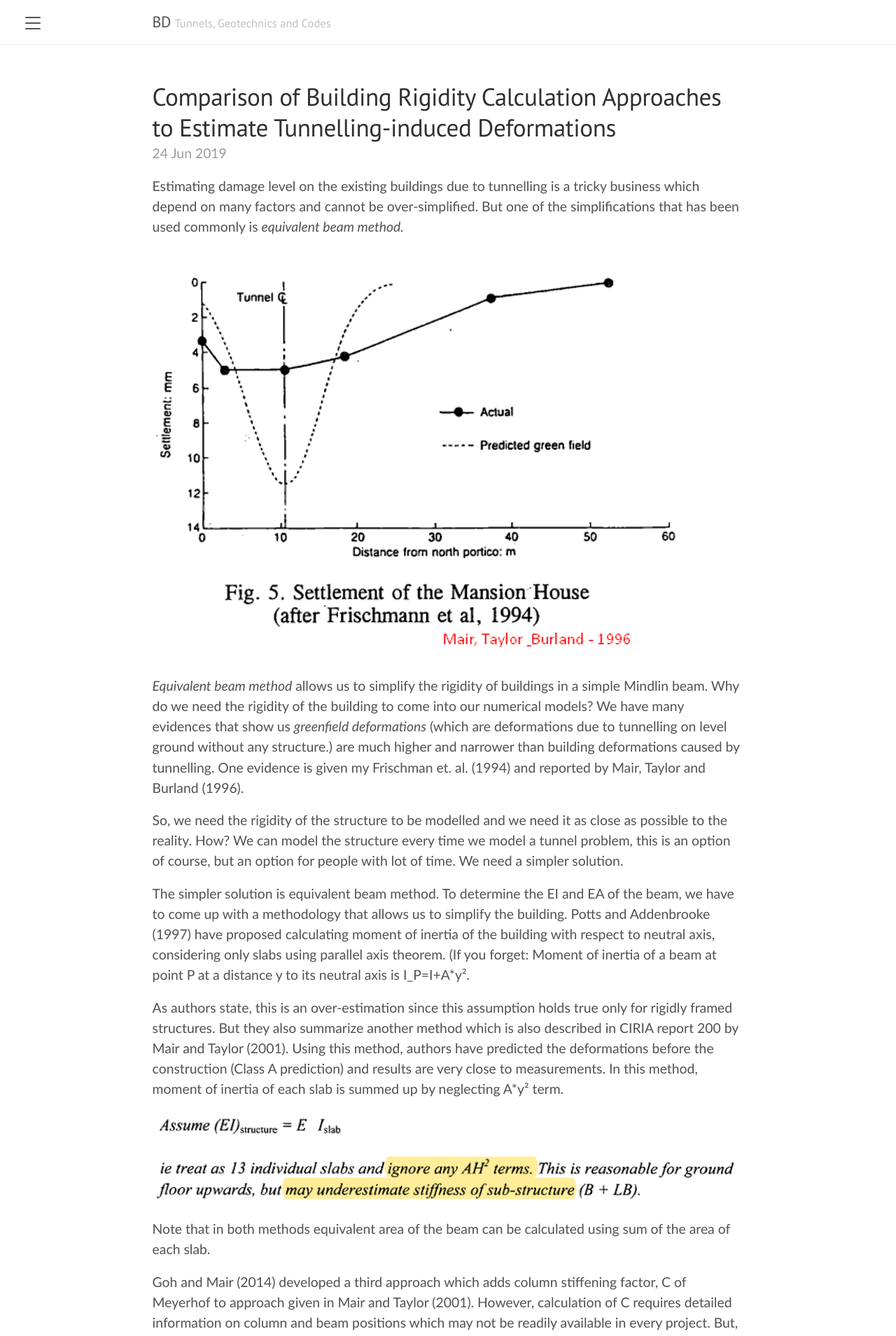
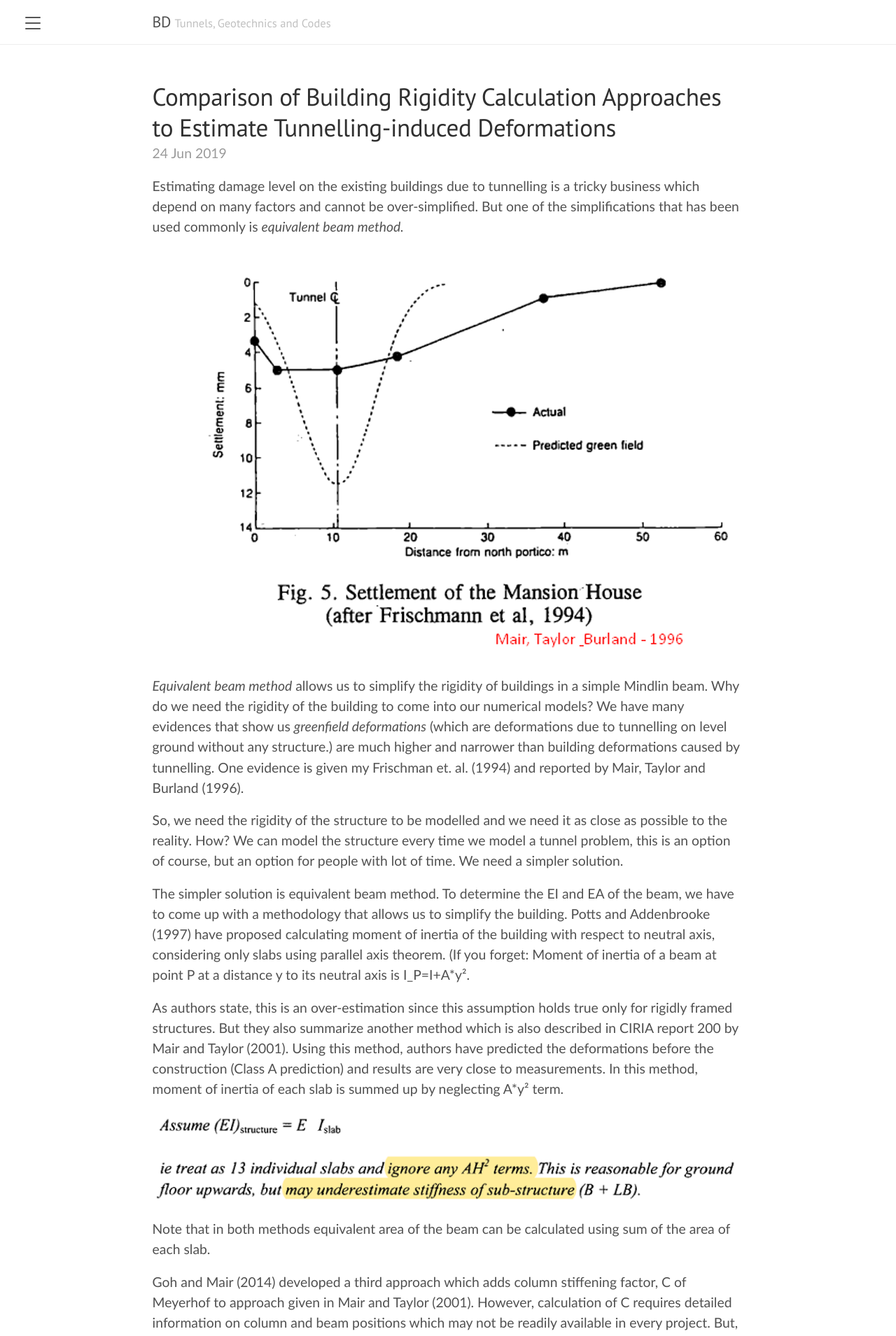
Before and after one commit to hdoer/berkdemir.github.io, a Jekyll site: the page built from index.html, in a window 1280 px wide. Shown: the top 1909 px of the page at 70% size. Built offline with Jekyll 4.4.1, drawn with Linux system fonts in a browser that asks for light colours; the list of posts is cut into pages by our own code.

Commit message:
Update poole.css

```diff
--- a/public/css/poole.css
+++ b/public/css/poole.css
@@ -232,6 +232,8 @@ img {
   max-width: 100%;
   margin: 0 0 1rem;
   border-radius: 20px;
+  float: right;
+  margin-left: 10px;
 }
 
 /* Tables */
```
